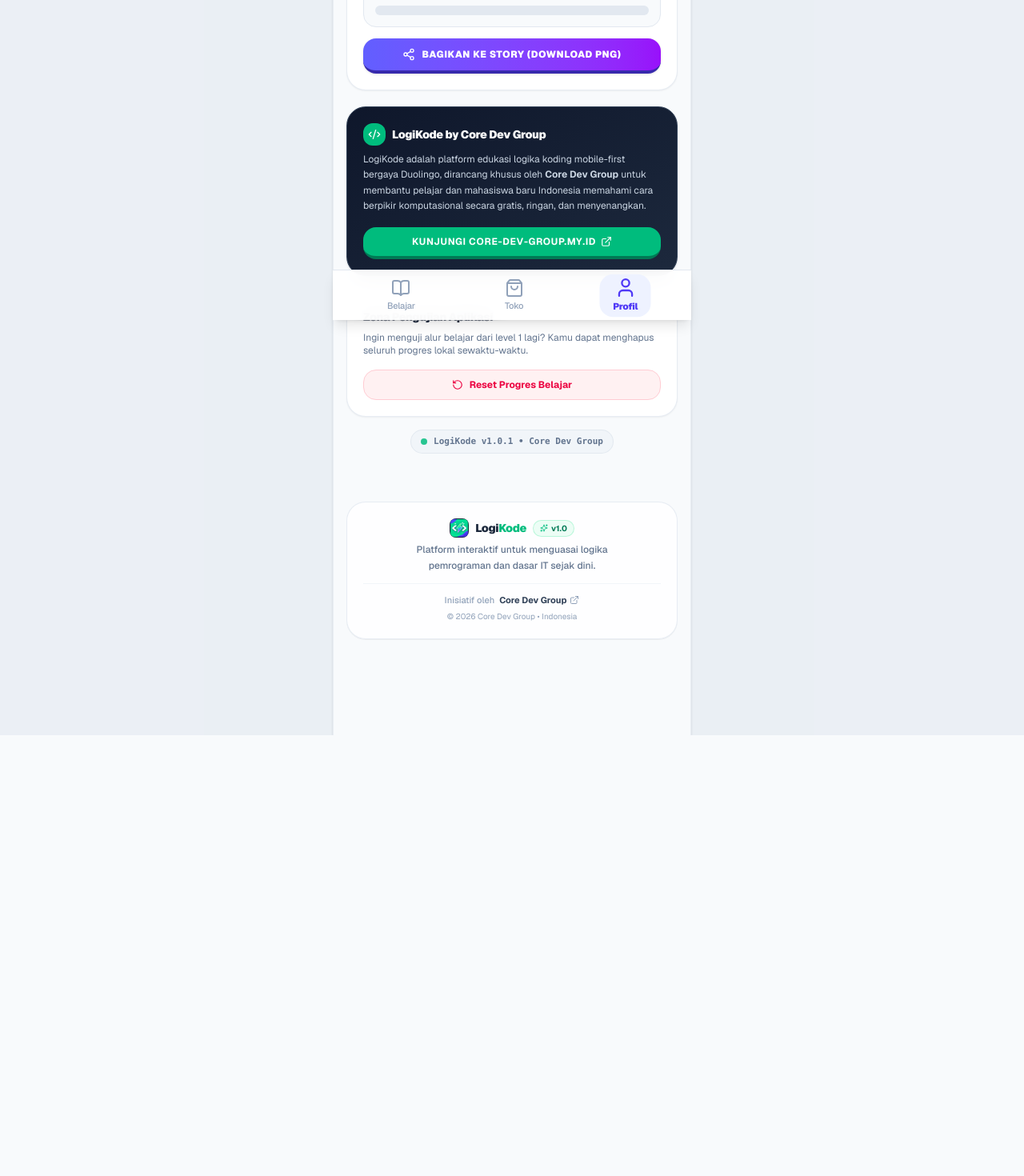
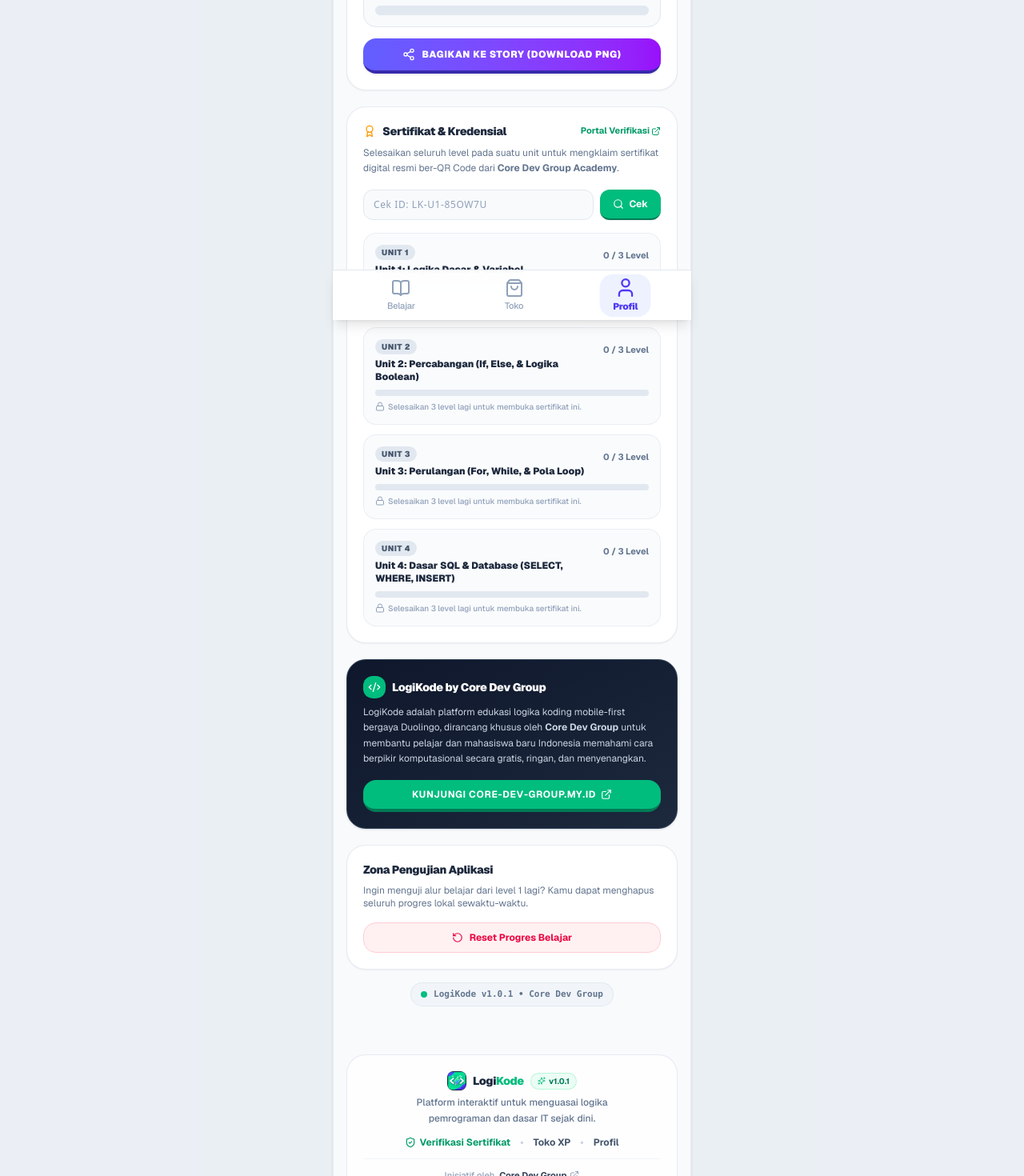
Before and after one commit to kodelzepeto/logikode, a Next.js app: page /profile in a window 1280 px wide. Shown: the part 400-1870 px from the top of the page at 80% size. Before the commit the page ends 1319 px from the top, so only its background shows below. Built offline with nearby package versions, Linux system fonts and the light colour scheme; no server answers.

Commit message:
feat(profile): add certificate management section, credential lookup search, and verification quick links

```diff
--- a/src/app/profile/page.tsx
+++ b/src/app/profile/page.tsx
@@ -2,10 +2,13 @@
 
 import React, { useState } from "react";
 import Image from "next/image";
+import Link from "next/link";
+import { useRouter } from "next/navigation";
 import { MobileShell } from "@/components/layout/MobileShell";
 import { AppFooter } from "@/components/layout/AppFooter";
 import { useUserProgress } from "@/hooks/useUserProgress";
-import { getAllLevels } from "@/data/curriculum";
+import { getAllLevels, CURRICULUM_UNITS } from "@/data/curriculum";
+import { CertificateModal } from "@/components/certificate/CertificateModal";
 import {
   generateStoryShareImage,
   downloadDataUrl,
@@ -23,15 +26,26 @@ import {
   Code2,
   Share2,
   Sparkles,
+  Award,
+  Search,
+  Lock,
+  ShieldCheck,
 } from "lucide-react";
 
 export default function ProfilePage() {
+  const router = useRouter();
   const { progress, resetProgress, isLoaded } = useUserProgress();
   const allLevels = getAllLevels();
 
   const [showResetConfirm, setShowResetConfirm] = useState(false);
   const [resetSuccess, setResetSuccess] = useState(false);
   const [isSharing, setIsSharing] = useState(false);
+  const [selectedCertUnit, setSelectedCertUnit] = useState<{
+    number: number;
+    title: string;
+  } | null>(null);
+  const [lookupCertId, setLookupCertId] = useState("");
+  const [lookupError, setLookupError] = useState("");
 
   const totalLevels = allLevels.length;
   const completedCount = isLoaded ? progress.completedLevels.length : 0;
@@ -59,6 +73,17 @@ export default function ProfilePage() {
     } finally {
       setIsSharing(false);
     }
+  };
+
+  const handleLookupCert = (e: React.FormEvent) => {
+    e.preventDefault();
+    const clean = lookupCertId.trim().toUpperCase();
+    if (!clean) {
+      setLookupError("Silakan masukkan ID Kredensial (contoh: LK-U1-85OW7U)");
+      return;
+    }
+    setLookupError("");
+    router.push(`/verify/${clean}`);
   };
 
   return (
@@ -185,6 +210,151 @@ export default function ProfilePage() {
           </button>
         </section>
 
+        {/* Seksi Sertifikat & Verifikasi Kredensial Resmi */}
+        <section className="bg-white rounded-3xl p-5 border border-slate-200/80 shadow-xs">
+          <div className="flex items-center justify-between mb-2">
+            <h2 className="text-sm font-black text-slate-800 tracking-tight flex items-center gap-2">
+              <Award className="w-4 h-4 text-amber-500" /> Sertifikat & Kredensial
+            </h2>
+            <Link
+              href="/verify"
+              className="text-[11px] font-bold text-emerald-600 hover:text-emerald-700 inline-flex items-center gap-0.5"
+            >
+              <span>Portal Verifikasi</span>
+              <ExternalLink className="w-3 h-3" />
+            </Link>
+          </div>
+          <p className="text-xs text-slate-500 mb-4 leading-relaxed">
+            Selesaikan seluruh level pada suatu unit untuk mengklaim sertifikat digital resmi ber-QR Code dari <strong>Core Dev Group Academy</strong>.
+          </p>
+
+          {/* Form Pencarian Cepat Kredensial */}
+          <form onSubmit={handleLookupCert} className="mb-4">
+            <div className="flex gap-2">
+              <div className="relative flex-1">
+                <input
+                  type="text"
+                  value={lookupCertId}
+                  onChange={(e) => {
+                    setLookupCertId(e.target.value.toUpperCase());
+                    if (lookupError) setLookupError("");
+                  }}
+                  placeholder="Cek ID: LK-U1-85OW7U"
+                  className="w-full font-mono text-xs font-bold uppercase tracking-wider px-3 py-2.5 bg-slate-50 border border-slate-200 rounded-xl focus:outline-hidden focus:border-emerald-500 transition-colors placeholder:normal-case placeholder:font-sans placeholder:font-normal placeholder:text-slate-400"
+                />
+              </div>
+              <button
+                type="submit"
+                className="px-4 py-2.5 bg-emerald-500 hover:bg-emerald-600 border-b-2 border-emerald-700 active:translate-y-0.5 active:border-b-0 text-white font-bold rounded-xl text-xs flex items-center gap-1.5 shadow-xs cursor-pointer select-none transition-all"
+              >
+                <Search className="w-3.5 h-3.5" />
+                <span>Cek</span>
+              </button>
+            </div>
+            {lookupError && (
+              <p className="text-rose-600 text-[11px] font-semibold mt-1">
+                ⚠️ {lookupError}
+              </p>
+            )}
+          </form>
+
+          {/* Daftar Sertifikat per Unit Kurikulum */}
+          <div className="space-y-3">
+            {CURRICULUM_UNITS.map((unit, idx) => {
+              const unitNum = parseInt(unit.id.replace(/\D/g, "")) || idx + 1;
+              const completedLevelsInUnit = unit.levels.filter((l) =>
+                progress.completedLevels.includes(l.id)
+              ).length;
+              const isCompleted =
+                isLoaded &&
+                unit.levels.length > 0 &&
+                completedLevelsInUnit === unit.levels.length;
+              const progressPct = Math.round(
+                (completedLevelsInUnit / unit.levels.length) * 100
+              );
+
+              return (
+                <div
+                  key={unit.id}
+                  className={`rounded-2xl p-3.5 border transition-all ${
+                    isCompleted
+                      ? "bg-gradient-to-r from-amber-50/60 to-emerald-50/60 border-amber-200/80 shadow-2xs"
+                      : "bg-slate-50/70 border-slate-200/70"
+                  }`}
+                >
+                  <div className="flex items-start justify-between gap-2 mb-1.5">
+                    <div>
+                      <div className="flex items-center gap-1.5">
+                        <span
+                          className={`text-[10px] font-black uppercase tracking-wider px-2 py-0.5 rounded-full ${
+                            isCompleted
+                              ? "bg-amber-100 text-amber-800 border border-amber-300"
+                              : "bg-slate-200 text-slate-600"
+                          }`}
+                        >
+                          Unit {unitNum}
+                        </span>
+                        {isCompleted && (
+                          <span className="inline-flex items-center gap-1 text-[10px] font-bold text-emerald-700 bg-emerald-100 px-2 py-0.5 rounded-full border border-emerald-300">
+                            <CheckCircle2 className="w-3 h-3 text-emerald-600" /> Tuntas
+                          </span>
+                        )}
+                      </div>
+                      <h3 className="text-xs font-black text-slate-800 mt-1">
+                        {unit.title}
+                      </h3>
+                    </div>
+                    <div className="text-right shrink-0">
+                      <span className="text-[11px] font-bold text-slate-500">
+                        {completedLevelsInUnit} / {unit.levels.length} Level
+                      </span>
+                    </div>
+                  </div>
+
+                  {/* Progress bar jika belum selesai */}
+                  {!isCompleted && (
+                    <div className="mt-2">
+                      <div className="w-full h-2 bg-slate-200 rounded-full overflow-hidden">
+                        <div
+                          className="h-full bg-emerald-500 rounded-full transition-all duration-300"
+                          style={{ width: `${progressPct}%` }}
+                        />
+                      </div>
+                      <p className="text-[10px] text-slate-400 mt-1.5 flex items-center gap-1 font-medium">
+                        <Lock className="w-3 h-3 text-slate-400" /> Selesaikan {unit.levels.length - completedLevelsInUnit} level lagi untuk membuka sertifikat ini.
+                      </p>
+                    </div>
+                  )}
+
+                  {/* Tombol aksi jika tuntas */}
+                  {isCompleted && (
+                    <div className="flex items-center gap-2 mt-3 pt-2.5 border-t border-amber-200/50">
+                      <button
+                        type="button"
+                        onClick={() =>
+                          setSelectedCertUnit({ number: unitNum, title: unit.title })
+                        }
+                        className="flex-1 py-2 bg-amber-500 hover:bg-amber-600 active:translate-y-0.5 text-white font-black rounded-xl text-xs flex items-center justify-center gap-1.5 shadow-2xs cursor-pointer select-none border-b-2 border-amber-700 active:border-b-0 transition-all"
+                      >
+                        <Award className="w-3.5 h-3.5" />
+                        <span>Klaim / Unduh Sertifikat</span>
+                      </button>
+                      <Link
+                        href="/verify"
+                        className="px-3 py-2 bg-white hover:bg-slate-50 border border-slate-200 rounded-xl text-slate-700 font-bold text-xs flex items-center gap-1 transition-colors shadow-2xs shrink-0"
+                        title="Buka halaman verifikasi untuk mengecek keaslian ID kredensial"
+                      >
+                        <ShieldCheck className="w-3.5 h-3.5 text-emerald-600" />
+                        <span>Verifikasi</span>
+                      </Link>
+                    </div>
+                  )}
+                </div>
+              );
+            })}
+          </div>
+        </section>
+
         {/* Kartu Branding Resmi Core Dev Group (WAJIB) */}
         <section className="bg-gradient-to-br from-slate-900 to-slate-800 text-white rounded-3xl p-5 shadow-sm border border-slate-700">
           <div className="flex items-center gap-2 mb-2">
@@ -270,6 +440,16 @@ export default function ProfilePage() {
         {/* Footer Branding Resmi Core Dev Group */}
         <AppFooter className="mt-2 mb-0" />
       </div>
+
+      {/* Modal Klaim / Unduh Sertifikat */}
+      {selectedCertUnit && (
+        <CertificateModal
+          isOpen={true}
+          onClose={() => setSelectedCertUnit(null)}
+          unitNumber={selectedCertUnit.number}
+          unitTitle={selectedCertUnit.title}
+        />
+      )}
     </MobileShell>
   );
 }
--- a/src/components/layout/AppFooter.tsx
+++ b/src/components/layout/AppFooter.tsx
@@ -2,7 +2,9 @@
 
 import React from "react";
 import Image from "next/image";
-import { ExternalLink, Sparkles } from "lucide-react";
+import Link from "next/link";
+import { ExternalLink, Sparkles, ShieldCheck } from "lucide-react";
+import { APP_VERSION } from "@/lib/version";
 
 export function AppFooter({ className = "" }: { className?: string }) {
   return (
@@ -24,7 +26,7 @@ export function AppFooter({ className = "" }: { className?: string }) {
           </span>
           <span className="inline-flex items-center gap-1 text-[10px] font-bold px-2 py-0.5 rounded-full bg-emerald-50 text-emerald-700 border border-emerald-200/70">
             <Sparkles className="w-2.5 h-2.5 text-emerald-500" />
-            <span>v1.0</span>
+            <span>v{APP_VERSION}</span>
           </span>
         </div>
 
@@ -32,6 +34,31 @@ export function AppFooter({ className = "" }: { className?: string }) {
         <p className="text-xs text-slate-500 font-medium max-w-[280px] leading-relaxed mb-3">
           Platform interaktif untuk menguasai logika pemrograman dan dasar IT sejak dini.
         </p>
+
+        {/* Quick Links Navigasi Cepat */}
+        <div className="flex items-center justify-center gap-3 text-xs font-bold text-slate-600 mb-3 flex-wrap">
+          <Link
+            href="/verify"
+            className="inline-flex items-center gap-1 text-emerald-600 hover:text-emerald-700 transition-colors"
+          >
+            <ShieldCheck className="w-3.5 h-3.5" />
+            <span>Verifikasi Sertifikat</span>
+          </Link>
+          <span className="text-slate-300">•</span>
+          <Link
+            href="/shop"
+            className="hover:text-amber-600 transition-colors"
+          >
+            Toko XP
+          </Link>
+          <span className="text-slate-300">•</span>
+          <Link
+            href="/profile"
+            className="hover:text-indigo-600 transition-colors"
+          >
+            Profil
+          </Link>
+        </div>
 
         {/* Attribution to Core Dev Group */}
         <div className="flex items-center gap-1.5 text-[11px] text-slate-400 font-medium pt-3 border-t border-slate-100 w-full justify-center">
```
